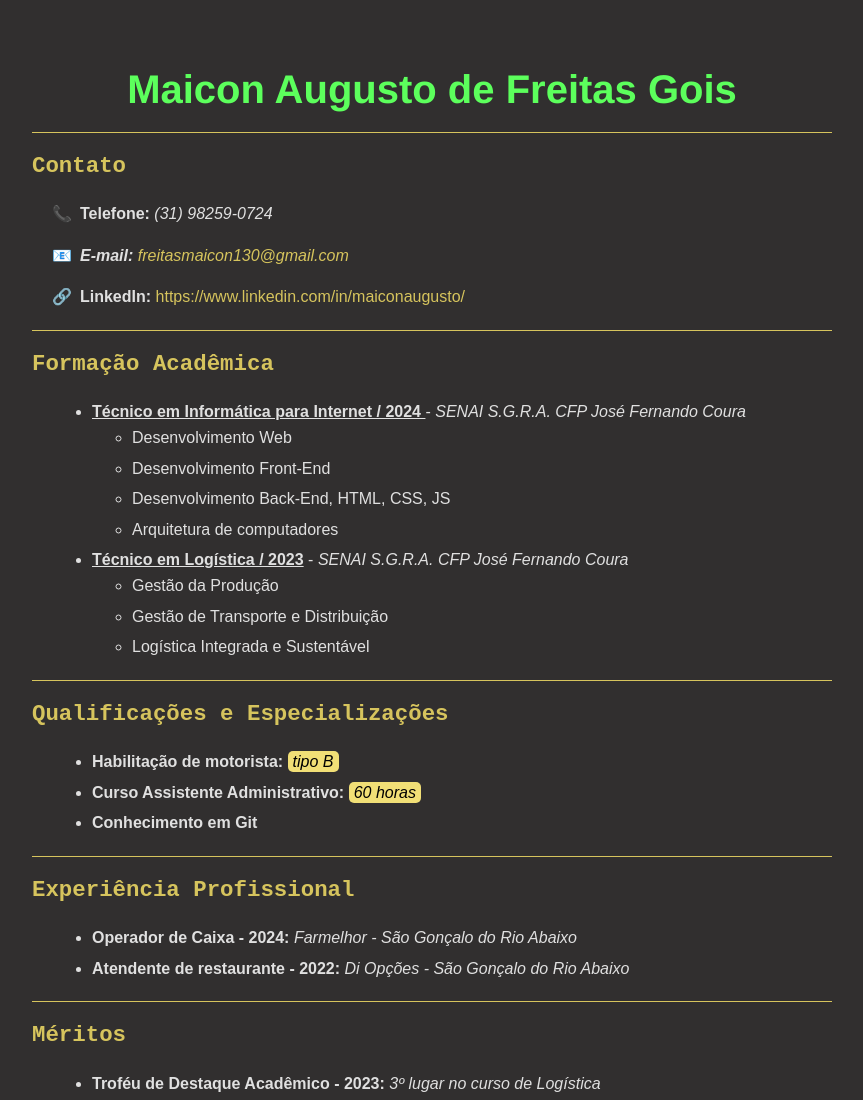
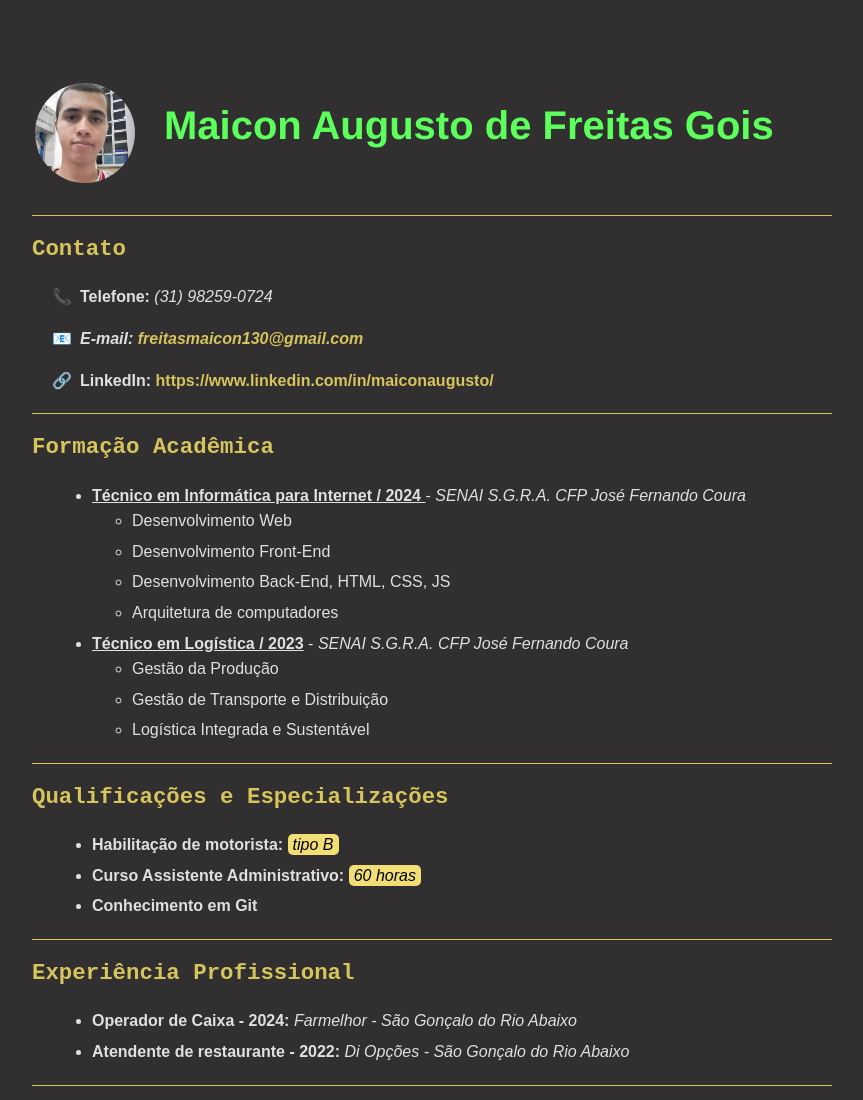
Before and after one commit to MaiconGois/ListaProgramacaoHTML_CSS_JS_MaiconAgusto, a plain HTML site: page curriculo_em_html/curriculo.html in a window 1280 px wide. Shown: the top 1100 px of the page, without its empty margins (208-1071 px from the left). Drawn offline with Linux system fonts and the light colour scheme.

Commit message:
Novas alterações no currículo e no continuação da materia de css

```diff
--- a/index.html
+++ b/curriculo_em_html/curriculo.html
@@ -69,13 +69,22 @@
 
         a {
             color: #d6c45d;
+            font-weight: bold;
             text-decoration: none;
         }
 
         a:hover {
-            text-decoration: underline;
+            color: #B3FFB3;
+            text-decoration: none;
         }
-
+        a:visited{
+            color: #B3FFB3;
+            text-decoration: none;
+        }
+        a:active{
+            color: #d6c45d;
+            text-decoration: none;
+        }
         footer {
             text-align: left;
             color: #B3FFB3;
@@ -96,13 +105,38 @@
             text-align: left;
             margin-left: 20%;
         }
+        img{
+            width: 100px;
+            height: 100px;
+            border-radius: 50px;
+            max-width: 700px;
+
+             margin: 40px 25px 5px 0px;
+
+        }
+        .textdecoret{
+
+        }
+
     </style>
 </head>
 
 <body>
     <header>
-        <h1 id="titulo">Maicon Augusto de Freitas Gois</h1>
+        <table>
+            <tr>
+              <td><img src="imagem.jpg" alt="imagem"></td>
+
+              <td><h1 id="titulo">Maicon Augusto de Freitas Gois</h1> </td>
+            </tr>
+
+          </table>
+
+
+
+
         <hr>
+    </div>
     </header>
 
     <main>
@@ -112,9 +146,9 @@
             <div class="contato">
                 <p><b><span class="icone">📞</span>Telefone:</b><em> (31) 98259-0724 </em></p>
                 <p><b><span class="icone">📧</span><em>E-mail:</em></b> <a
-                        href="mailto:freitasmaicon130@gmail.com"><em>freitasmaicon130@gmail.com</em></a></p>
+                        href="mailto:freitasmaicon130@gmail.com" target="_blank"><em>freitasmaicon130@gmail.com</em></a></p>
                 <p><b><span class="icone">🔗</span>LinkedIn:</b> <a
-                        href="https://www.linkedin.com/in/maiconaugusto/">https://www.linkedin.com/in/maiconaugusto/</a>
+                        href="https://www.linkedin.com/in/maiconaugusto/" target="_blank">https://www.linkedin.com/in/maiconaugusto/</a>
                 </p>
             </div>
             <hr>
--- /dev/null
+++ b/web-page-basica/reset.css
@@ -0,0 +1,48 @@
+/* http://meyerweb.com/eric/tools/css/reset/
+   v2.0 | 20110126
+   License: none (public domain)
+*/
+
+html, body, div, span, applet, object, iframe,
+h1, h2, h3, h4, h5, h6, p, blockquote, pre,
+a, abbr, acronym, address, big, cite, code,
+del, dfn, em, img, ins, kbd, q, s, samp,
+small, strike, strong, sub, sup, tt, var,
+b, u, i, center,
+dl, dt, dd, ol, ul, li,
+fieldset, form, label, legend,
+table, caption, tbody, tfoot, thead, tr, th, td,
+article, aside, canvas, details, embed,
+figure, figcaption, footer, header, hgroup,
+menu, nav, output, ruby, section, summary,
+time, mark, audio, video {
+	margin: 0;
+	padding: 0;
+	border: 0;
+	font-size: 100%;
+	font: inherit;
+	vertical-align: baseline;
+}
+/* HTML5 display-role reset for older browsers */
+article, aside, details, figcaption, figure,
+footer, header, hgroup, menu, nav, section {
+	display: block;
+}
+body {
+	line-height: 1;
+}
+ol, ul {
+	list-style: none;
+}
+blockquote, q {
+	quotes: none;
+}
+blockquote:before, blockquote:after,
+q:before, q:after {
+	content: '';
+	content: none;
+}
+table {
+	border-collapse: collapse;
+	border-spacing: 0;
+}
--- /dev/null
+++ b/web-page-basica/style.css
@@ -0,0 +1,82 @@
+body {
+
+    background-color: #282A36;
+    color: #F8F8F2;
+    font-family: "Poppins", sans-serif;
+    font-weight: 300;
+    font-style: normal;
+    padding-right: normal;
+    padding-left: 100px;
+}
+header{
+    background-color:#44475A;
+    height: 50px;
+    max-height: 50px;
+    padding: 20px;
+    font-weight: 500px;
+    font-size: large;
+}
+nav{
+    margin-top: 5px;
+    margin-bottom: 5px;
+}
+header, nav {
+    position: fixed;
+    top: 0;
+    left: 0;
+    width: 100;
+    z-index: 1000;
+}
+nav{
+    top: 100px
+}
+a{
+    color: #BD93F9;
+    text-decoration: none;
+    font-size: large;
+    font-weight: 500px;
+    padding: 5px 10px 5px 10px;
+}
+a:hover{
+    background-color: #44475A;
+    color: #FF79C6;
+}
+main{
+    display:flex;
+    padding-top: 150px ;
+    margin: 20px;
+
+    flex: 1;
+}
+aside{
+    background-color: #FF79C6;
+    height: 100%;
+    height: fit-content;
+    width: 25%;
+    position: sticky;
+    margin-left: 15px;
+top: 100%;
+display: block;
+grid: 2;
+}
+ a{
+    display: inline-block;
+    padding: 10px 5px 10px 5px;
+}
+.container{
+display: flex;
+flex-direction: column;
+margin: 0 auto;
+padding: 1em;
+}
+section{
+    margin-left: 25px;
+
+}
+footer{
+    position: static;
+    height: 100px;
+    text-align: center;
+
+    bottom: 0;
+}
```
Also changed, not shown: exemplo_outras_tags.html (deleted, +0 -12 lines), web-page-basica/index.html (added, +57 -0 lines), curriculo_em_html/curriculo 1.html (renamed from curriculo 1.html), curriculo_em_html/estrutura_semantica.html (renamed from estrutura_semantica.html), curriculo_em_html/imagem.jpg (added).
